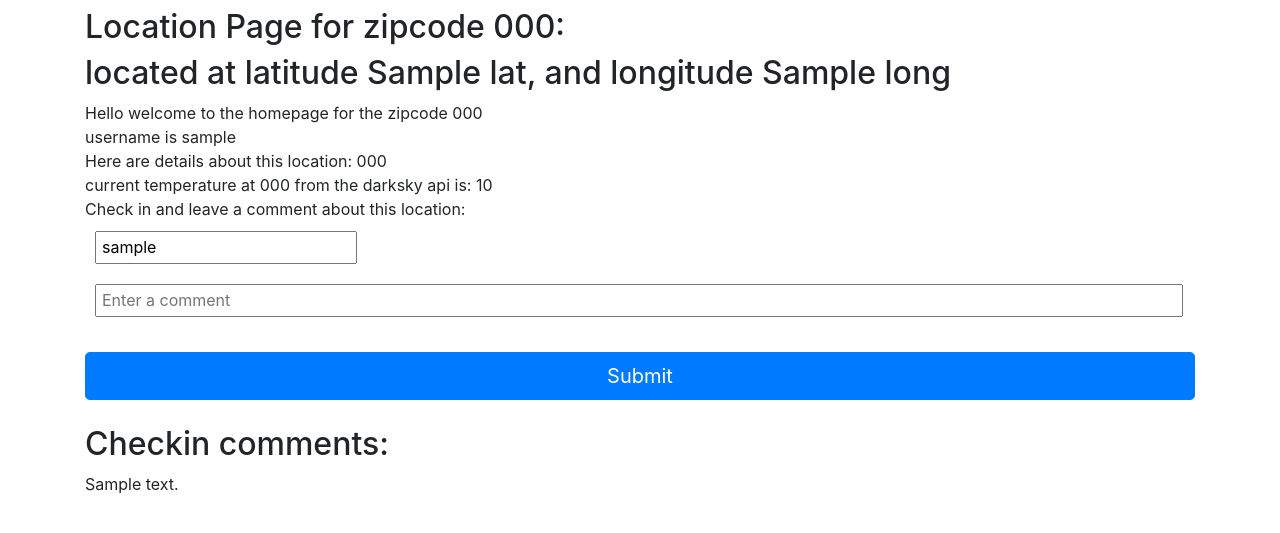
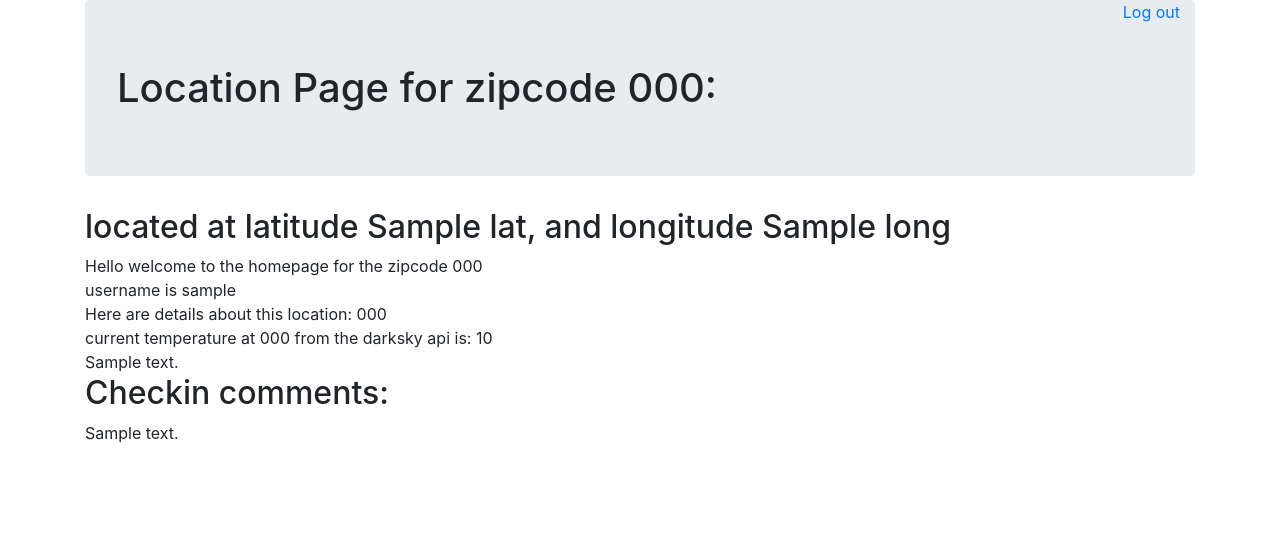
Before and after one commit to barnettech/project1, a Flask app: template templates/location.html in a window 1280 px wide. Shown: the top 533 px of the page. Run offline with Flask 2, Linux system fonts and the light colour scheme; the visitor is signed in with stand-in values (Sample User, id 1); the template is opened without the code that fills it: most values are stand-ins (such as "Sample title", 1, 10 or a date in 2020); some libraries are stand-ins or nearby versions.

Commit message:
logout button working, checkin functionality working

```diff
--- a/application.py
+++ b/application.py
@@ -57,7 +57,12 @@ def login():
   db.commit()
   return(render_template("login.html", message=message))
 
-@app.route("/location")
+@app.route("/logout", methods=['GET', 'POST'])
+def logout():
+    session['logged_in'] = False
+    return(render_template("index.html", homepage=True))
+
+@app.route("/location", methods=['GET', 'POST'])
 def location():
     zipcode = request.args.get('zipcode')
     returned_zip_info = db.execute("SELECT * from locations WHERE zipcode = :zipcode", {"zipcode": zipcode}).fetchone()
@@ -67,19 +72,37 @@ def location():
     #query = requests.get("https://api.darksky.net/forecast/34b6298c5f0fe67d3cc741bb29bb0e22/{lat},{long}").json()
     temp = query["currently"]["temperature"]
     location_comments = db.execute("SELECT * FROM checkin where zipcode = :zipcode", {"zipcode": zipcode}).fetchall()
+    already_commented_count = db.execute("SELECT count(*) FROM checkin where username = :username", {"username" : session['username']}).fetchone()
+    if already_commented_count[0] == 1:
+        already_commented = True
+    else:
+        already_commented = False
     print(f"temp is {temp}")
-    return(render_template("location.html", zipcode=zipcode, returned_zip_info=returned_zip_info, lat=lat, long=long, temp=temp, location_comments=location_comments ))
+    return(render_template("location.html", zipcode=zipcode, returned_zip_info=returned_zip_info, lat=lat, long=long, temp=temp, location_comments=location_comments, already_commented_count=already_commented_count, already_commented=already_commented ))
 
-@app.route("/checkin", methods=['POST'])
+@app.route("/checkin", methods=['GET', 'POST'])
 def checkin():
      print('got in here')
      yourusername = request.form.get("yourusername")
      comment = request.form.get("comment")
      zipcode = request.form.get("zipcode")
-     print(comment)
-     db.execute("INSERT INTO checkin (zipcode, username, comment) VALUES (:zipcode, :username, :comment)", {"zipcode": zipcode, "username": yourusername, "comment": comment})
-     db.commit()
-     return(render_template("location.html"))
+     already_commented_count = db.execute("SELECT count(*) FROM checkin where username = :username", {"username" : session['username']}).fetchone()
+     if already_commented_count[0] == 1:
+        already_commented = True
+     else:
+        already_commented = False
+     if already_commented_count[0] == 0:
+       db.execute("INSERT INTO checkin (zipcode, username, comment) VALUES (:zipcode, :username, :comment)", {"zipcode": zipcode, "username": yourusername, "comment": comment})
+       already_commented = True
+       db.commit()
+     returned_zip_info = db.execute("SELECT * from locations WHERE zipcode = :zipcode", {"zipcode": zipcode}).fetchone()
+     lat = returned_zip_info[4]
+     long = returned_zip_info[5]
+     query = requests.get("https://api.darksky.net/forecast/34b6298c5f0fe67d3cc741bb29bb0e22/42.37,-71.11").json()
+     #query = requests.get("https://api.darksky.net/forecast/34b6298c5f0fe67d3cc741bb29bb0e22/{lat},{long}").json()
+     temp = query["currently"]["temperature"]
+     location_comments = db.execute("SELECT * FROM checkin where zipcode = :zipcode", {"zipcode": zipcode}).fetchall()
+     return(render_template("location.html", zipcode=zipcode, returned_zip_info=returned_zip_info, lat=lat, long=long, temp=temp, location_comments=location_comments, already_commented_count=already_commented_count, already_commented=already_commented ))
 
 @app.route("/currenttemp")
 def currenttemp():
--- a/static/main.css
+++ b/static/main.css
@@ -26,6 +26,7 @@ button a, button a:hover {
   width: 98%;
 }
 
-.headline2 {
-
+.logout {
+  float: right;
+  padding-right: 15px;
 }
--- a/templates/layout.html
+++ b/templates/layout.html
@@ -9,6 +9,7 @@
     <body>
         <div class='container'>
           {% if session['logged_in'] %}
+            <div class="logout"><a href="/logout">Log out </a></div>
           {% elif not homepage %}
              <a href="/">Try logging in again, click here ....</a>
           {% elif homepage %}
--- a/templates/location.html
+++ b/templates/location.html
@@ -1,7 +1,7 @@
 {% extends "layout.html" %}
 
 {% block heading %}
-    <h2>Location Page for zipcode {{zipcode}}:</h2>
+    <div class="jumbotron">Location Page for zipcode {{zipcode}}:</div>
     <h2>located at latitude {{lat}}, and longitude {{long}}</h2>
 {% endblock %}
 
@@ -11,16 +11,19 @@
    <div>Here are details about this location:  {{returned_zip_info}}</div>
 
    <div>current temperature at {{zipcode}} from the darksky api is: {{temp}}</div>
-
-   <form action="{{ url_for('checkin') }}" method="post">
+   {{already_commented}}
+   {% if already_commented == false %}
+     <form action="{{ url_for('checkin') }}" method="post">
         Check in and leave a comment about this location:
         <div><input type="text" name="yourusername" value="{{session['username']}}" placeholder="Enter a username" readonly="readonly"></div>
         <div><input id="commentinput" type="text" name="comment" maxlength="1000" placeholder="Enter a comment"></div>
         <input type="hidden" name="zipcode" value="{{zipcode}}">
         <button class="btn btn-lg btn-primary btn-block">Submit</button>
+      </form>
+    {% endif %}
 
-        <h2>Checkin comments:</h2>
+
+    <h2>Checkin comments:</h2>
         {{location_comments}}
-    </form>
 
 {% endblock %}
```
Also changed, not shown: 3 other files.
